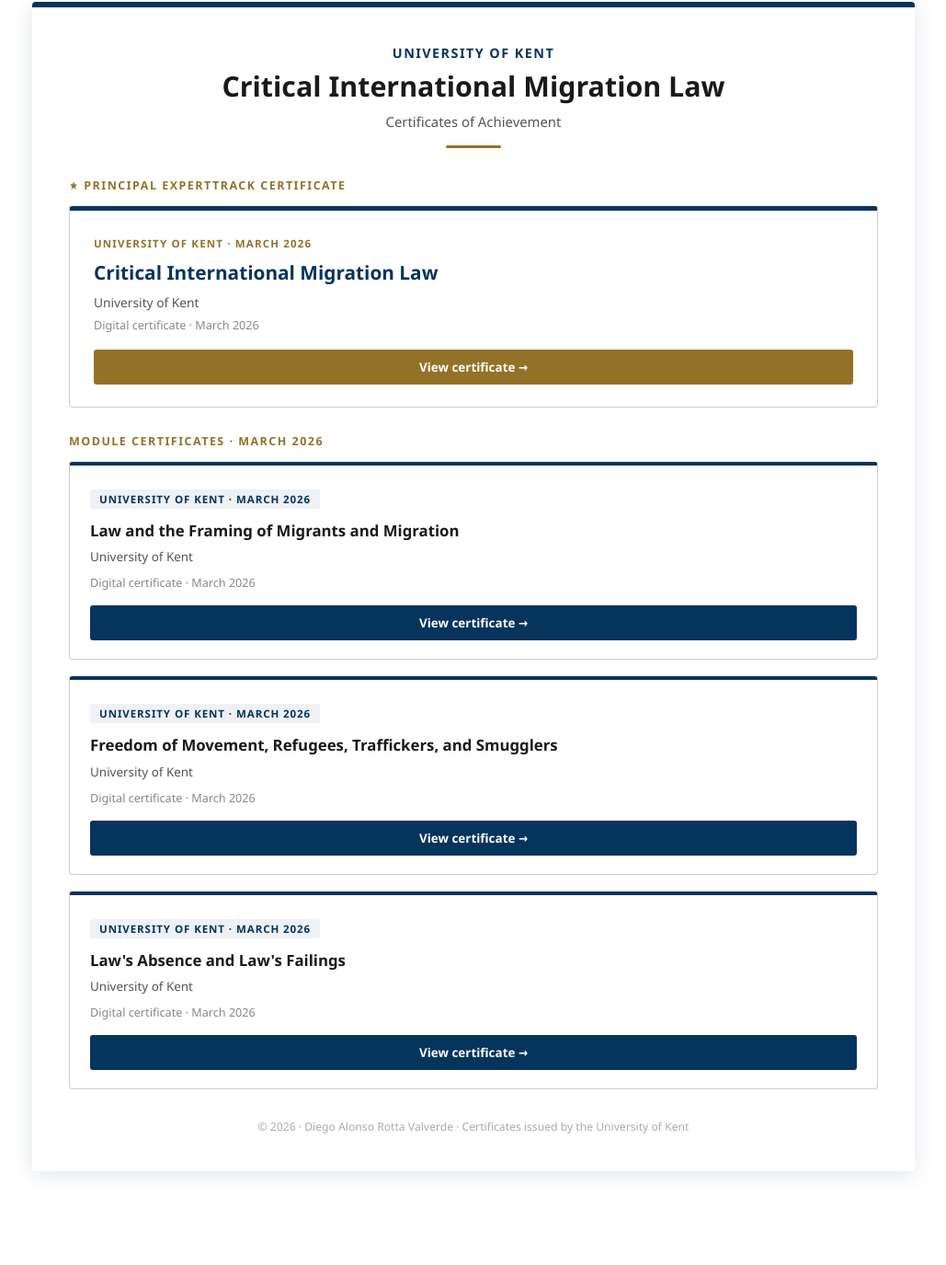
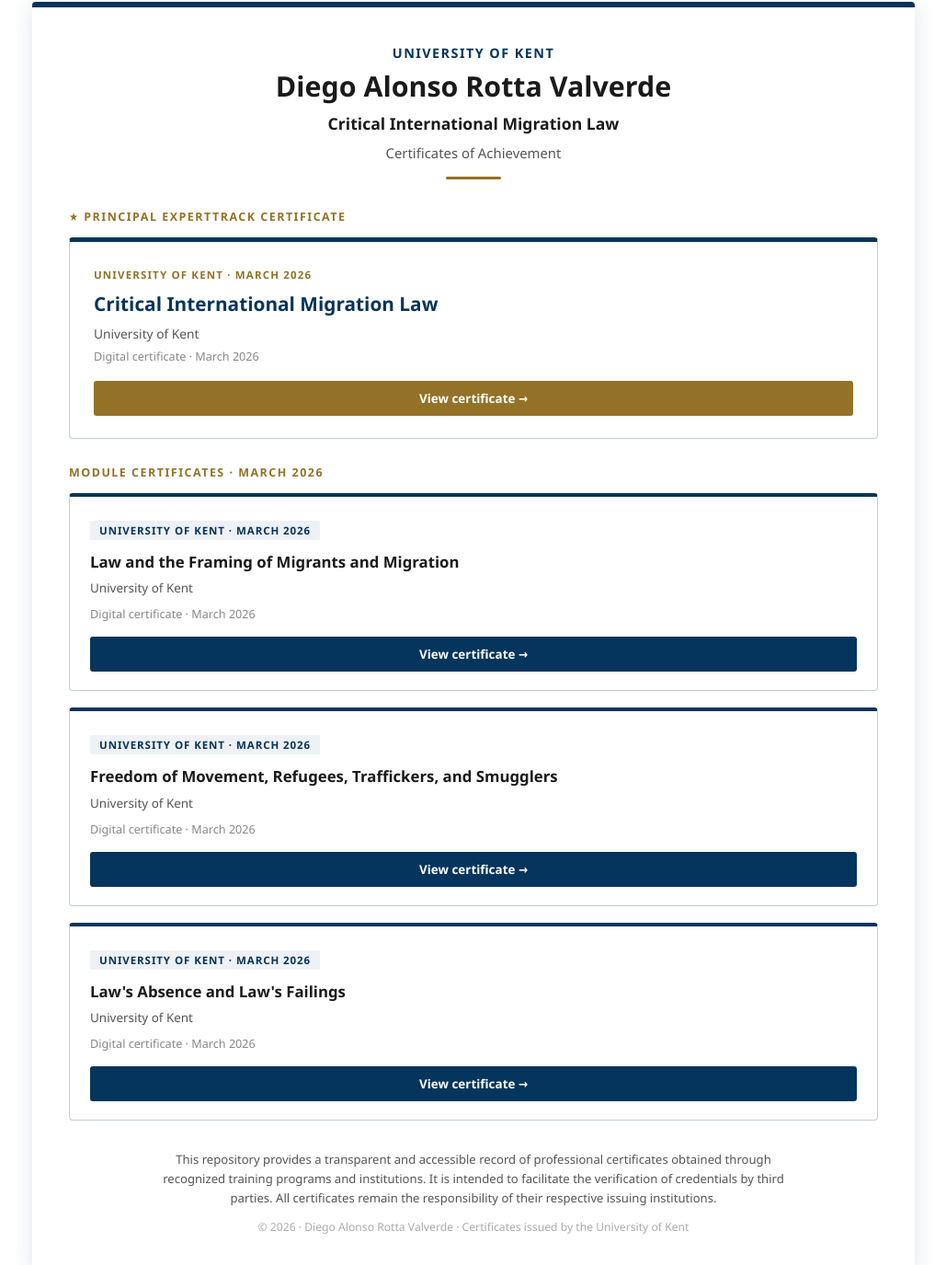
Before and after one commit to rotvaldi/certificateskent, a plain HTML site: page index.html in a window 1280 px wide. Shown: the part 198-1573 px from the top of the page at 92% size, without its empty margins (125-1154 px from the left). Before the commit the page ends 1511 px from the top, so only its background shows below. Drawn offline with Linux system fonts and the light colour scheme.

Commit message:
Update index.html

```diff
--- a/index.html
+++ b/index.html
@@ -38,7 +38,8 @@
 .btn-gold:hover{background:#7a5e1f;}
 
 .section-label{font-size:0.78em;font-weight:700;letter-spacing:0.12em;text-transform:uppercase;color:#937227;margin-bottom:14px;}
-.footer{text-align:center;margin-top:32px;font-size:0.76em;color:#aaa;}
+.repo-desc{text-align:center;margin-top:32px;margin-bottom:12px;font-size:0.82em;color:#555;max-width:700px;margin-left:auto;margin-right:auto;line-height:1.6;}
+.footer{text-align:center;margin-top:8px;font-size:0.76em;color:#aaa;}
 </style>
 </head>
 <body>
@@ -49,7 +50,8 @@
 
 <div class="container">
   <p class="page-org">University of Kent</p>
-  <h1 class="page-title">Critical International Migration Law</h1>
+  <h1 class="page-title">Diego Alonso Rotta Valverde</h1>
+  <p class="page-subtitle" style="font-size:1.1em;font-weight:700;color:#1a1a1a;">Critical International Migration Law</p>
   <p class="page-subtitle">Certificates of Achievement</p>
   <div class="divider"></div>
 
@@ -100,6 +102,7 @@
     </a>
 
   </div>
+  <p class="repo-desc">This repository provides a transparent and accessible record of professional certificates obtained through recognized training programs and institutions. It is intended to facilitate the verification of credentials by third parties. All certificates remain the responsibility of their respective issuing institutions.</p>
   <p class="footer">&copy; 2026 &middot; Diego Alonso Rotta Valverde &middot; Certificates issued by the University of Kent</p>
 </div>
 </body>
```
